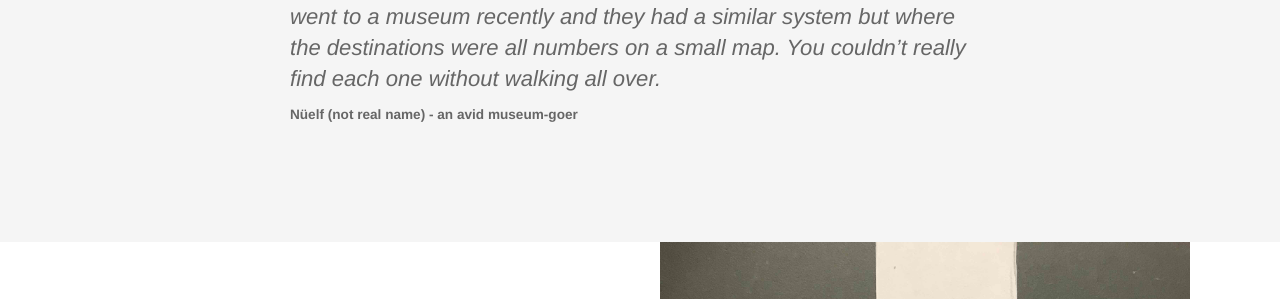
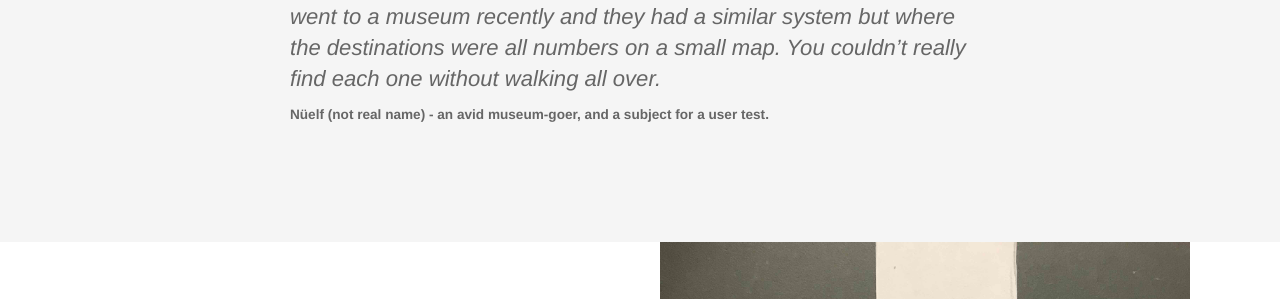
Before and after one commit to krtejeda/PersonalCuraTour, a Jekyll site: the page built from index.html, in a window 1280 px wide and 900 px high, scrolled down 2121 px. Shown: the part 153-452 px from the top of the window. Built offline with Jekyll 4.4.1, drawn with Linux system fonts in a browser that asks for light colours.

Commit message:
Update index.html

```diff
--- a/index.html
+++ b/index.html
@@ -53,7 +53,7 @@ description: Your museum experience, a bit more guided
 			<div class="testimonial-block">
 				<blockquote>
 					<p class="editable">I could really see how the navigation application could be useful. I went to a museum recently and they had a similar system but where the destinations were all numbers on a small map. You couldn’t really find each one without walking all over.</p>
-					<p class="editable author">Nüelf (not real name) - an avid museum-goer</p>
+					<p class="editable author">Nüelf (not real name) - an avid museum-goer, and a subject for a user test.</p>
 				</blockquote>
 			</div>
 		</div>
```
